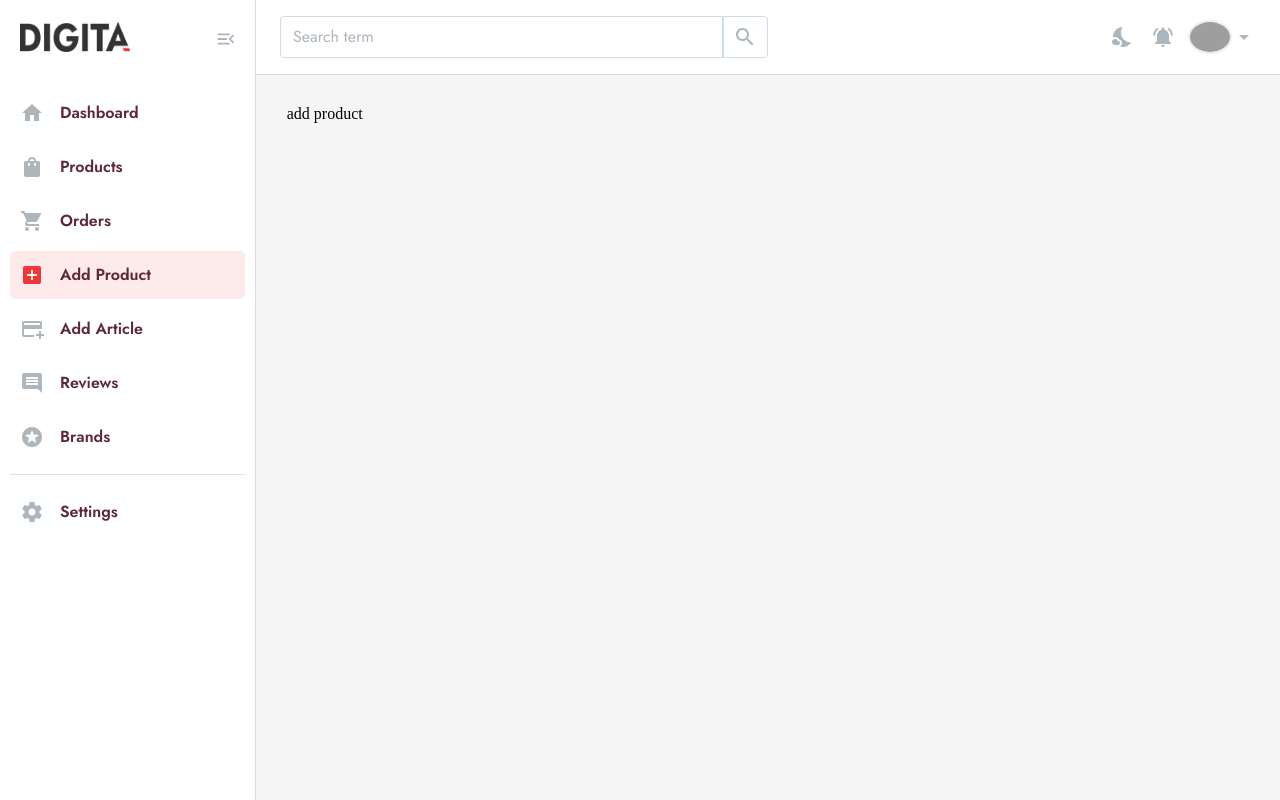
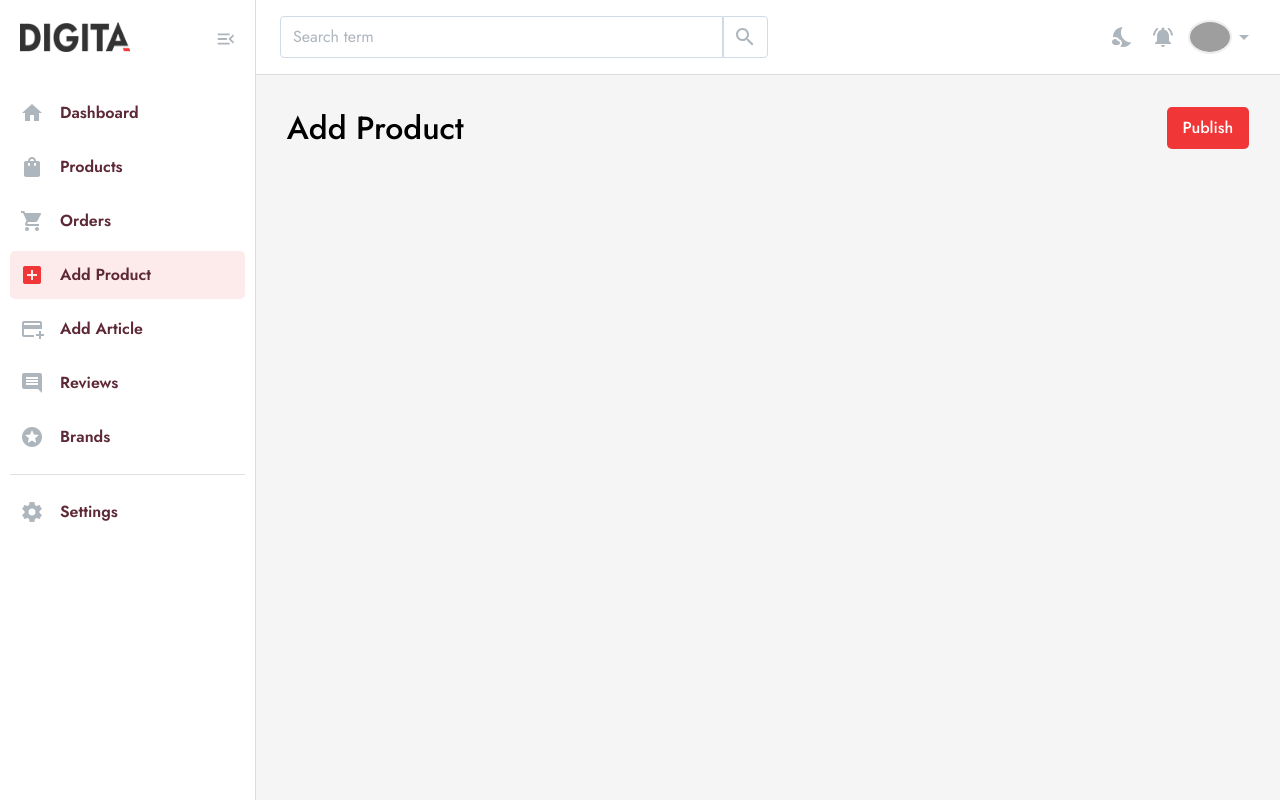
Before and after one commit to digita-webshop/digita-webshop-frontend, a React (Create React App) app: page /panel/add-product in a window 1280 px wide. Built offline with nearby package versions, Linux system fonts and the light colour scheme; grey boxes are pictures that could not be loaded.

Commit message:
feat(addProduct):add content header

```diff
--- /dev/null
+++ b/src/Components/AddProduct/AddProduct.tsx
@@ -0,0 +1,14 @@
+import { Grid } from "@mui/material";
+import ContentHeader from "./ContentHeader/ContentHeader";
+
+function AddProduct() {
+  return (
+    <Grid container spacing={4}>
+      <Grid item xs={12}>
+        <ContentHeader />
+      </Grid>
+    </Grid>
+  );
+}
+
+export default AddProduct;
--- /dev/null
+++ b/src/Components/AddProduct/ContentHeader/ContentHeader.tsx
@@ -0,0 +1,19 @@
+import { Box } from "@mui/material";
+import { PButton, PTitle } from "../../../Styles/panelCommon";
+
+function ContentHeader() {
+  return (
+    <Box
+      sx={{
+        display: "flex",
+        justifyContent: "space-between",
+        alignItems: "center",
+      }}
+    >
+      <PTitle>add product</PTitle>
+      <PButton variant="contained">publish</PButton>
+    </Box>
+  );
+}
+
+export default ContentHeader;
--- a/src/Components/index.tsx
+++ b/src/Components/index.tsx
@@ -21,3 +21,4 @@ export { default as Dashboard } from "./Dashboard/Dashboard";
 export { default as Orders } from "./Orders/Orders";
 export { default as Settings } from "./Settings/Settings";
 export { default as Brands } from "./Brands/Brands";
+export { default as AddProduct } from "./AddProduct/AddProduct";
--- a/src/Pages/Panel/AddProduct/AddProduct.tsx
+++ b/src/Pages/Panel/AddProduct/AddProduct.tsx
@@ -1,5 +1,10 @@
+import { AddProduct as AddProductPage } from "../../../Components";
 function AddProduct() {
-  return <>add product</>;
+  return (
+    <>
+      <AddProductPage />
+    </>
+  );
 }
 
 export default AddProduct;
```
